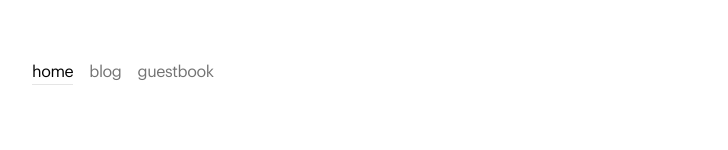
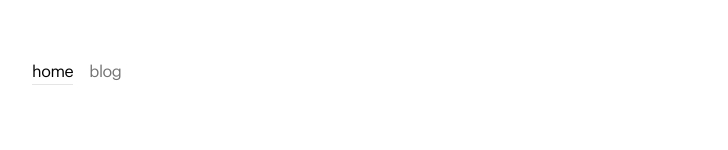
Before and after one commit to AustinJ712/austin-portfolio5, a Next.js app: page / in a window 1280 px wide. Shown: the top 150 px of the page, without its empty margins (272-1000 px from the left). Built offline with nearby package versions, Linux system fonts and the light colour scheme.

Commit message:
change sidebar

```diff
--- a/app/components/sidebar.tsx
+++ b/app/components/sidebar.tsx
@@ -12,9 +12,9 @@ const navItems = {
   '/blog': {
     name: 'blog',
   },
-  '/guestbook': {
-    name: 'guestbook',
-  },
+  //'/guestbook': {
+  //  name: 'guestbook',
+  //},
 };
 
 export default function Navbar() {
```
Also changed, not shown: 1 other file (tests, documents, lock files or other folders).
